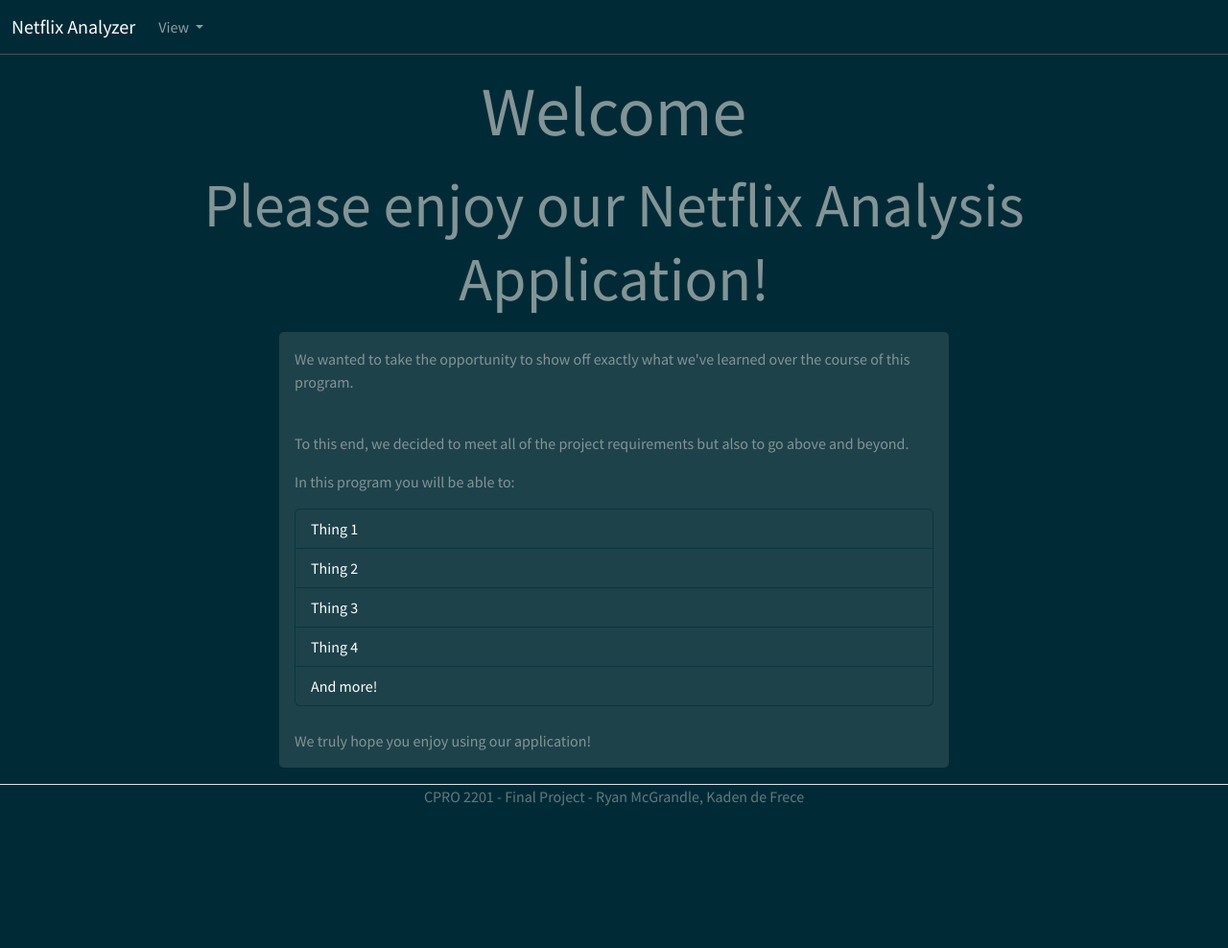
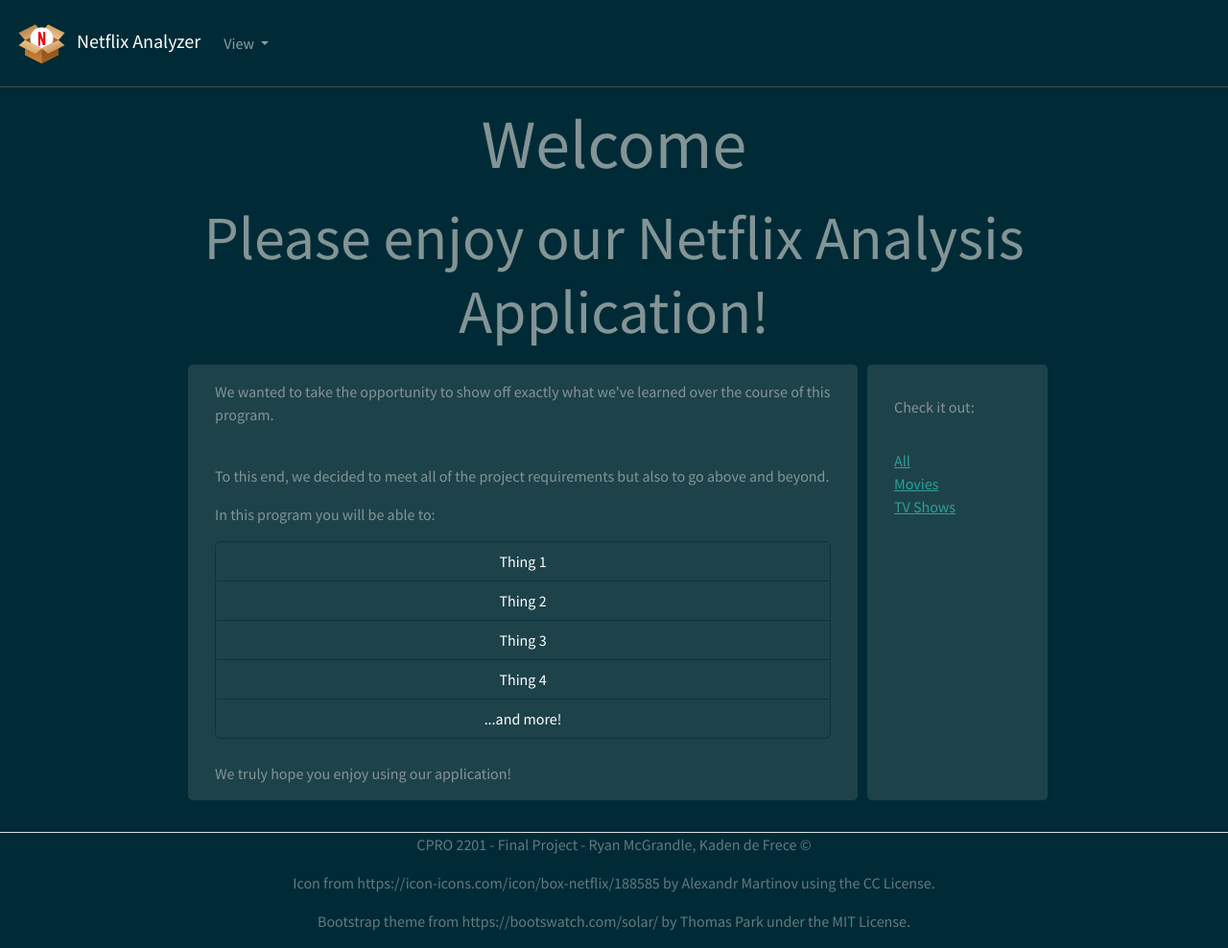
Before and after one commit to Syyren/Python-Final, a Django app: page / in a window 1280 px wide. Shown: the whole page at 96% size. Before the commit the page ends 840 px from the top, so only its background shows below. Run offline with Django 5.2, Linux system fonts and the light colour scheme; some libraries are stand-ins or nearby versions.

Commit message:
Tweaks to bootstrap, added credits to footer

```diff
--- a/data_analysis_project/data_analysis_app/static/css/style.css
+++ b/data_analysis_project/data_analysis_app/static/css/style.css
@@ -3,10 +3,6 @@ html {
   word-wrap: break-word;
   position: relative;
   min-height: 100%;
-}
-
-body {
-margin-bottom: 60px;
 }
 
 @media (min-width: 768px) {
--- a/data_analysis_project/data_analysis_app/templates/index.html
+++ b/data_analysis_project/data_analysis_app/templates/index.html
@@ -5,7 +5,7 @@
     {% block head %}
     <meta charset="utf-8" />
     <meta name="viewport" content="width=device-width, initial-scale=1.0" />
-    <!--Icon provided from https://icon-icons.com/icon/box-netflix/188585 by Alexandr Martinov using the CC License-->
+    <!--Icon from https://icon-icons.com/icon/box-netflix/188585 by Alexandr Martinov using the CC License-->
     <link rel="icon" type="image/x-icon" href="{% static 'favicon.ico' %}">
     <!--CSS imports for bootstrap 5, a theme and our custom CSS-->
     <link href="https://cdn.jsdelivr.net/npm/bootstrap@5.0.2/dist/css/bootstrap.min.css" rel="stylesheet" integrity="sha384-EVSTQN3/azprG1Anm3QDgpJLIm9Nao0Yz1ztcQTwFspd3yD65VohhpuuCOmLASjC" crossorigin="anonymous">
@@ -20,33 +20,50 @@
     </header>
     <div class="container">
       <main role="main" class="pb-3">
+        <!--blocks like the content one are overwrittable-->
         {% block content %}
         <h1 class="display-2 mb-3 text-center">Welcome</h1>
         <h2 class="display-3 mb-3 text-center">Please enjoy our Netflix Analysis Application!</h2>
-        <div class="d-flex justify-content-center">
-          <div class="card">
+        <div class="d-flex justify-content-center row">
+          <div class="card col-sm-8 mx-2">
             <div class="card-body">
               <p class="card-text">We wanted to take the opportunity to show off exactly what we've learned over the course of this program.</p>
               <br />
               <p class="card-text">To this end, we decided to meet all of the project requirements but also to go above and beyond.</p>
               <p class="card-text">In this program you will be able to:</p>
-              <ul class="list-group">
+              <ul class="list-group text-center">
                 <li class="list-group-item">Thing 1</li>
                 <li class="list-group-item">Thing 2</li>
                 <li class="list-group-item">Thing 3</li>
                 <li class="list-group-item">Thing 4</li>
-                <li class="list-group-item">And more!</li>
+                <li class="list-group-item">...and more!</li>
               </ul>
               <br />
               <p class="card-text">We truly hope you enjoy using our application!</p>
+            </div>
+          </div>
+          <div class="card col-sm-2">
+            <div>
+              <p></p>
+            </div>
+            <div class="card-body">
+              <p class="card-title">Check it out:</p>
+              <br />
+              <a class="card-text" style="cursor: pointer;" href="#">All</a>
+              <br />
+              <a class="card-text" style="cursor: pointer;" href="#">Movies</a>
+              <br />
+              <a class="card-text" style="cursor: pointer;" href="#">TV Shows</a>
             </div>
           </div>
         </div>
         {% endblock content %}
       </main>
     </div>
-    <footer class="border-top footer text-muted">
-        <p>CPRO 2201 - Final Project - Ryan McGrandle, Kaden de Frece</p>
+    <footer class="border-top footer text-muted mt-3">
+        <p>CPRO 2201 - Final Project - Ryan McGrandle, Kaden de Frece ©</p>
+        <p>Icon from https://icon-icons.com/icon/box-netflix/188585 by Alexandr Martinov using the CC License.</p>
+        <p>Bootstrap theme from https://bootswatch.com/solar/ by Thomas Park under the MIT License.</p>
     </footer>
     <script src="https://cdn.jsdelivr.net/npm/bootstrap@5.0.2/dist/js/bootstrap.bundle.min.js" integrity="sha384-MrcW6ZMFYlzcLA8Nl+NtUVF0sA7MsXsP1UyJoMp4YLEuNSfAP+JcXn/tWtIaxVXM" crossorigin="anonymous"></script>
   </body>
--- a/data_analysis_project/data_analysis_app/templates/navbar.html
+++ b/data_analysis_project/data_analysis_app/templates/navbar.html
@@ -1,6 +1,11 @@
-<nav class="navbar navbar-expand-lg navbar-expand-sm navbar-toggleable-sm border-bottom box-shadow mb-3" data-bs-theme="dark"">
+{% load static %}
+<nav class="navbar navbar-expand-lg navbar-expand-sm navbar-toggleable-sm border-bottom box-shadow mb-3" data-bs-theme="dark">
     <div class="container-fluid">
-        <a class="navbar-brand" href="/">Netflix Analyzer</a>
+        <!--Icon from https://icon-icons.com/icon/box-netflix/188585 by Alexandr Martinov using the CC License-->
+        <a class="navbar-brand" href="/">
+            <img src="{% static 'icon.svg' %}" alt="Image of the Netflix logo in a box"></img>
+            Netflix Analyzer
+        </a>
         <button class="navbar-toggler" type="button" data-bs-toggle="collapse" data-bs-target="#navbarSupportedContent" aria-controls="navbarSupportedContent" aria-expanded="false" aria-label="Toggle navigation">
             <span class="navbar-toggler-icon"></span>
         </button>
```
Also changed, not shown: data_analysis_project/data_analysis_app/static/icon.svg (added).
